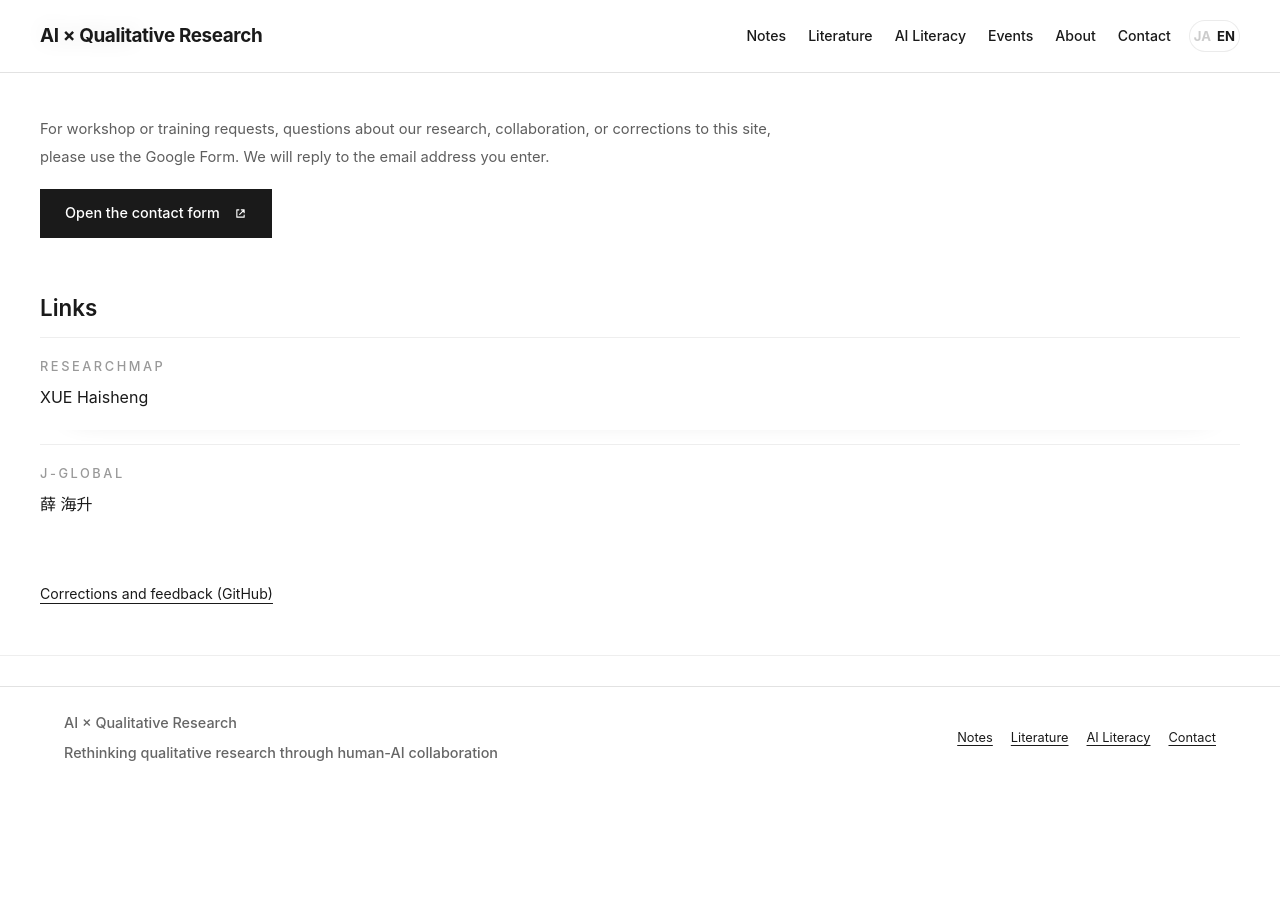
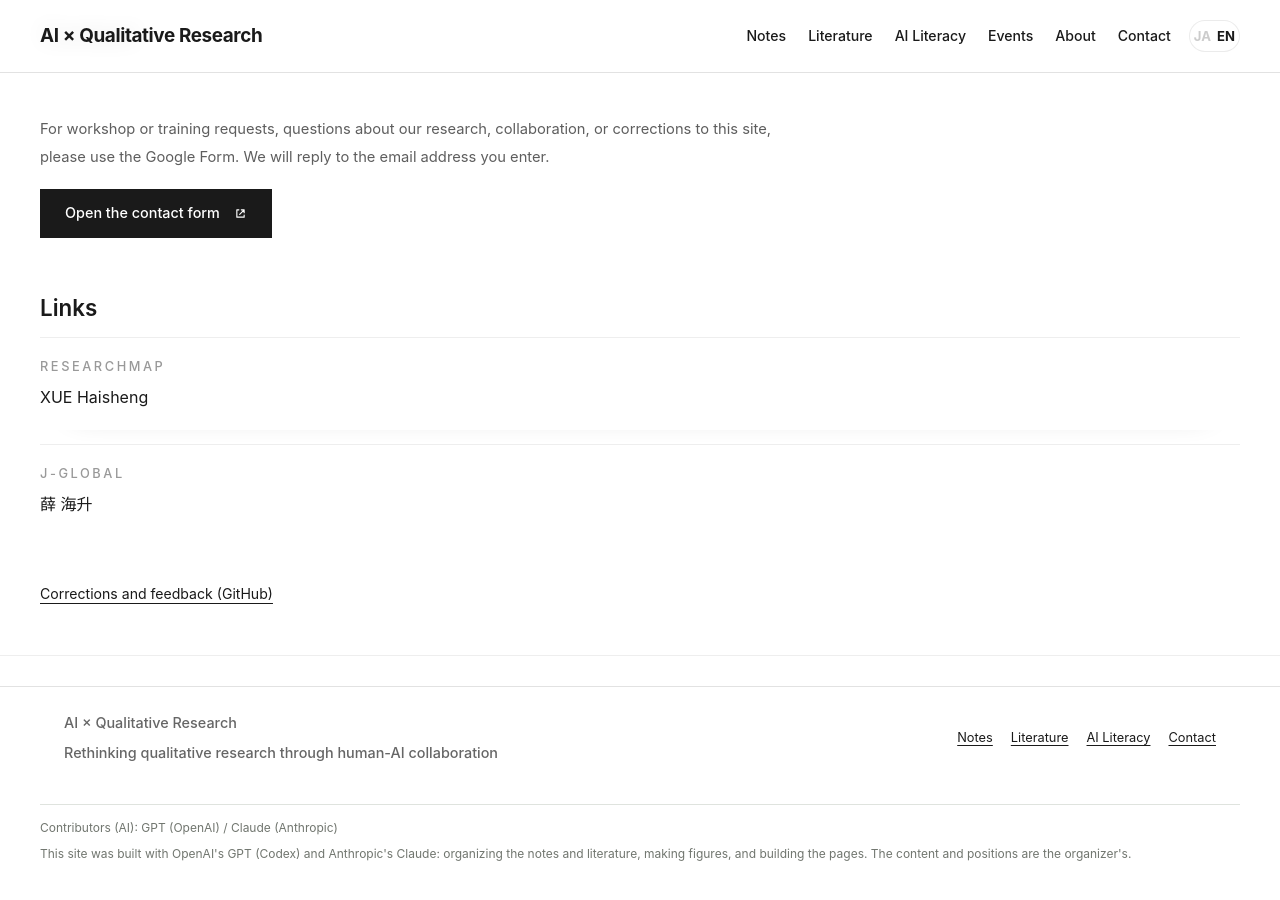
Before and after one commit to xuehaisheng/ai-qualitative-research, a Jekyll site: the page built from index.html, in a window 1280 px wide and 900 px high, scrolled down 4853 px. Built offline with Jekyll 4.4.1, drawn with Linux system fonts in a browser that asks for light colours; before the commit the page ends 5677 px from its top, so only the background shows below that.

Commit message:
AIの協力表記を最下部へ移動し、サイトアイコンを設定

```diff
--- a/_layouts/default.html
+++ b/_layouts/default.html
@@ -19,6 +19,9 @@
 {% include site-style.html %}
   <link rel="stylesheet" href="{{ '/assets/css/reader.css' | relative_url }}">
   <link rel="alternate" type="application/rss+xml" title="AI × 質的研究" href="{{ '/feed.xml' | absolute_url }}">
+  <link rel="icon" type="image/svg+xml" href="{{ '/assets/img/brand/ai-qualitative-mark.svg' | relative_url }}">
+  <link rel="icon" type="image/x-icon" sizes="16x16 32x32 48x48 64x64" href="{{ '/assets/img/brand/favicon.ico' | relative_url }}">
+  <link rel="apple-touch-icon" sizes="180x180" href="{{ '/assets/img/brand/apple-touch-icon.png' | relative_url }}">
   <link rel="canonical" href="{{ page.url | absolute_url }}">
   <meta property="og:title" content="{{ title_ja | escape }}">
   <meta property="og:description" content="{{ desc_ja | escape }}">
@@ -103,6 +106,10 @@
           <a href="{{ '/articles/' | relative_url }}" data-bilingual data-ja="研究ノート" data-en="Notes">研究ノート</a><a href="{{ '/papers/' | relative_url }}" data-bilingual data-ja="文献" data-en="Literature">文献</a><a href="{{ '/literacy/' | relative_url }}" data-bilingual data-ja="AIリテラシー" data-en="AI Literacy">AIリテラシー</a><a href="{{ '/' | relative_url }}#contact" data-bilingual data-ja="お問い合わせ" data-en="Contact">お問い合わせ</a>
         </nav>
       </div>
+      <small class="ai-credit" style="display:block;margin-top:16px;padding-top:12px;border-top:1px solid #dfe3de;font-size:0.75rem;line-height:1.8;color:#71766f">
+        <span data-bilingual data-ja="協力（AI）：GPT（OpenAI）・Claude（Anthropic）" data-en="Contributors (AI): GPT (OpenAI) / Claude (Anthropic)">協力（AI）：GPT（OpenAI）・Claude（Anthropic）</span>
+        <span style="display:block;margin-top:4px" data-bilingual="" data-en="This site was built with OpenAI's GPT (Codex) and Anthropic's Claude: organizing the notes and literature, making figures, and building the pages. The content and positions are the organizer's." data-ja="このサイトは、OpenAIのGPT（Codex）とAnthropicのClaudeと一緒に作っている。記事と文献の整理、図、ページの実装を手伝ってもらった。内容と立場は、運営のものである。">このサイトは、OpenAIのGPT（Codex）とAnthropicのClaudeと一緒に作っている。記事と文献の整理、図、ページの実装を手伝ってもらった。内容と立場は、運営のものである。</span>
+      </small>
     </div>
   </footer>
 
```
